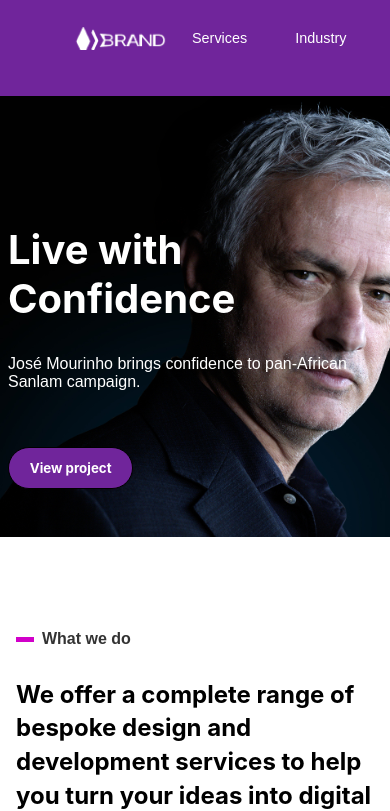
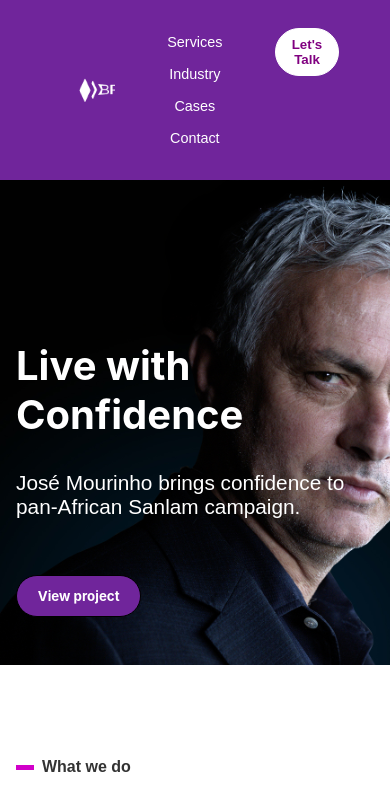
Before and after one commit to TshedisoB/front-end-developer-challenge, a React (Create React App) app: page / in a window 390 px wide. Shown: the top 811 px of the page. Built offline with nearby package versions, Linux system fonts and the light colour scheme; no server answers; a web font is replaced by a local one.

Commit message:
modified nav bar style

```diff
--- a/src/styles/main.css
+++ b/src/styles/main.css
@@ -117,9 +117,6 @@
 @media (max-width: 768px) {
   .header-container {
     display: flex;
-
-
-    /* flex-direction: column; */
     align-items: flex-start;
     padding-right: 3.5rem;
   }
@@ -148,63 +145,23 @@
   }
 }
 
-@media (max-width: 320px) {
-  .header-container {
-    padding: 0.3rem;
-  }
-
+@media (max-width: 475px) {
   .nav-links {
     padding: 0;
-    justify-content: flex-start;
-  }
-
-  .nav-links li {
-    margin: 0.3rem;
-  }
-
-  .primary-btn {
-    margin: 0.7rem 0;
-    padding: 0.4rem 0.8rem;
-    margin-right: 0;
-  }
-
-  .hero-container {
-    padding: 5rem 0.5rem 2rem 0.5rem;
-  }
-
-  .hero-text p {
-    width: 100%;
-    font-size: 0.9rem;
-  }
-}
-
-@media (max-width: 425px) {
-  .header-container {
-    padding: 0.5rem;
-  }
-
-  .nav-links {
-    padding: 0;
-    justify-content: flex-start;
+    justify-content: space-around;
+    flex-wrap: wrap;
   }
 
   .nav-links li {
     margin: 0.5rem;
+    flex: 1 0 40%;
   }
 
   .primary-btn {
     margin: 1rem 0;
     padding: 0.5rem 1rem;
     margin-right: 0;
-  }
-
-  .hero-container {
-    padding: 6rem 0.5rem 3rem 0.5rem;
-  }
-
-  .hero-text p {
     width: 100%;
-    font-size: 1rem;
   }
 }
 
```
